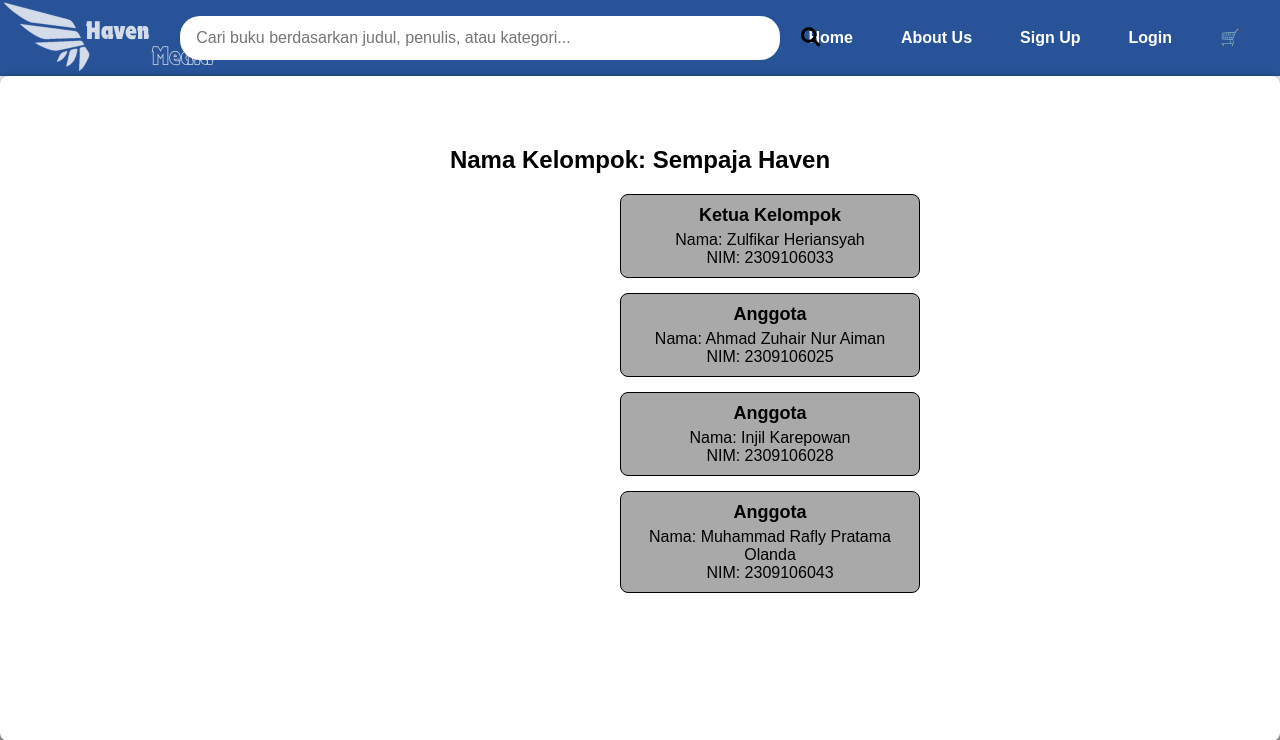
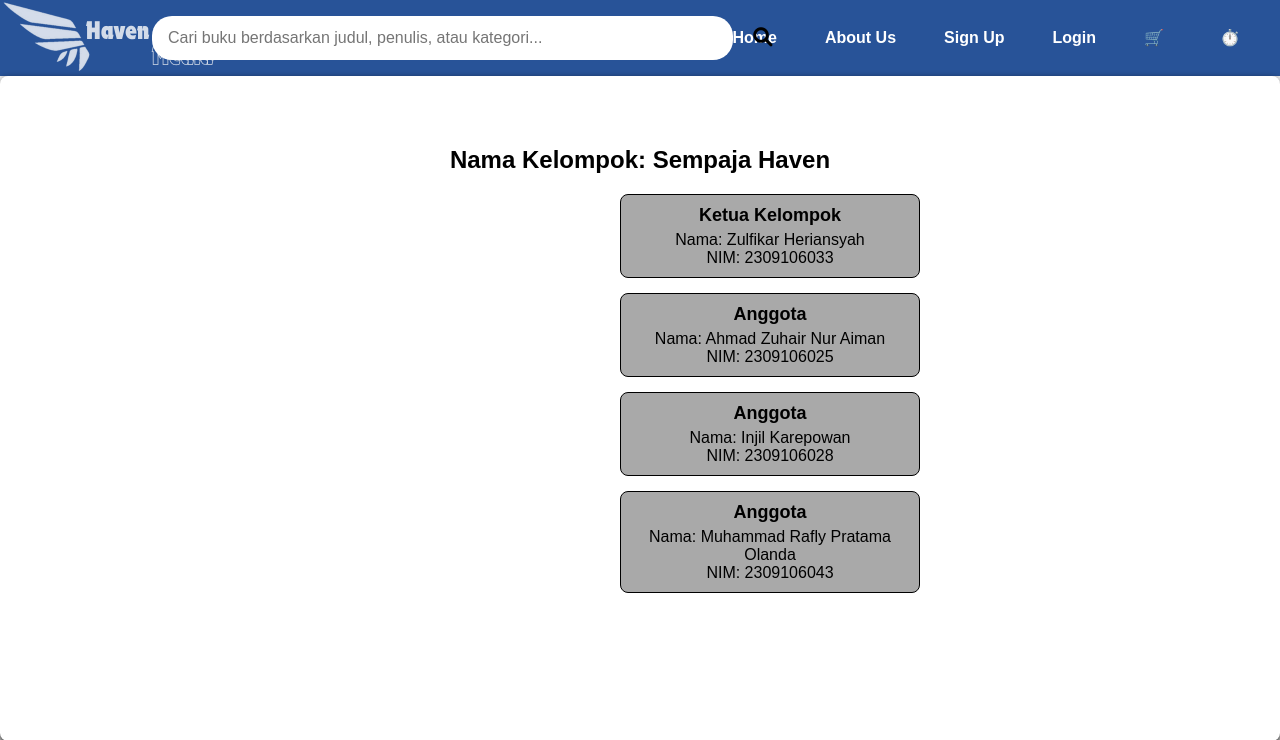
Before and after one commit to itsukikunn/PA_PemWeb, a PHP site: page /about.php in a window 1280 px wide. Shown: the top 740 px of the page. Run offline with PHP 8.4, Linux system fonts and the light colour scheme.

Commit message:
Update navbar.php

```diff
--- a/PA_PALING_BARU_BET/navbar.php
+++ b/PA_PALING_BARU_BET/navbar.php
@@ -38,6 +38,12 @@
                     <span class="badge"></span>
                 </a>
             </div>
+            <div class="cart-badge">
+                <a href="history.php" class="header-link">
+                    ⏱️
+                    <span class="badge"></span>
+                </a>
+            </div>
     </header>
 </body>
 </html>
```
